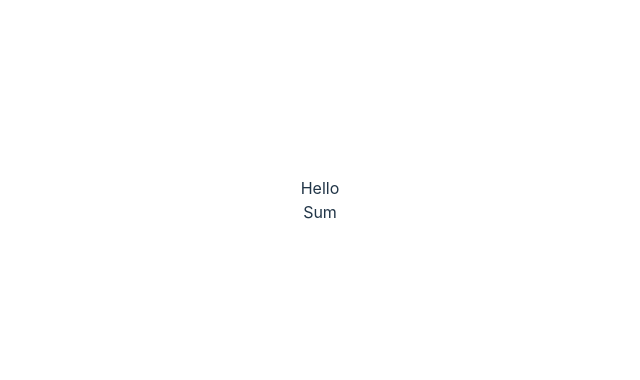
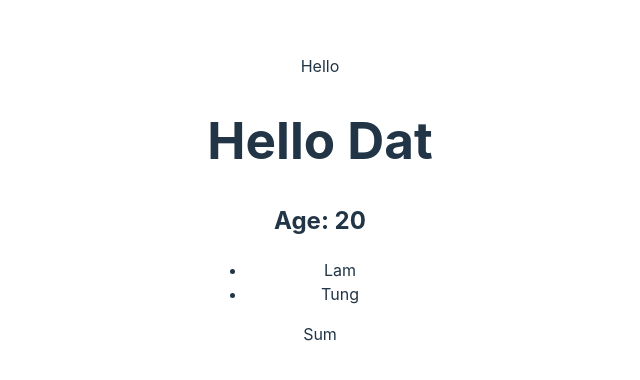
Before and after one commit to datlt2306/FPL-WEB209, a React (Vite) app: page / in a window 1280 px wide. Shown: the part 200-580 px from the top of the page, without its empty margins (320-960 px from the left). Built offline with nearby package versions, Linux system fonts and the light colour scheme.

Commit message:
Buổi 1: Props & Render list

```diff
--- a/src/App.tsx
+++ b/src/App.tsx
@@ -1,11 +1,17 @@
-import { useState } from "react";
 import "./App.css";
 import { Hello, Sum } from "@/components";
 
 function App() {
+    const info = {
+        name: "Kien",
+        children: [
+            { id: 1, name: "Lam" },
+            { id: 2, name: "Tung" },
+        ],
+    };
     return (
         <>
-            <Hello />
+            <Hello name="Dat" age={20} info={info} />
             <Sum />
         </>
     );
--- a/src/components/Hello/index.tsx
+++ b/src/components/Hello/index.tsx
@@ -1,9 +1,25 @@
-import React from "react";
+type HelloProps = {
+    name: string;
+    age: number;
+    info: {
+        name: string;
+        children: { id: number; name: string }[];
+    };
+};
 
-type Props = {};
-
-const Hello = (props: Props) => {
-    return <div>Hello</div>;
+const Hello = ({ name, age, info }: HelloProps) => {
+    return (
+        <div>
+            Hello
+            <h1>Hello {name}</h1>
+            <h2>Age: {age}</h2>
+            <ul>
+                {info.children.map((child) => (
+                    <li key={child.id}>{child.name}</li>
+                ))}
+            </ul>
+        </div>
+    );
 };
 
 export default Hello;
```
